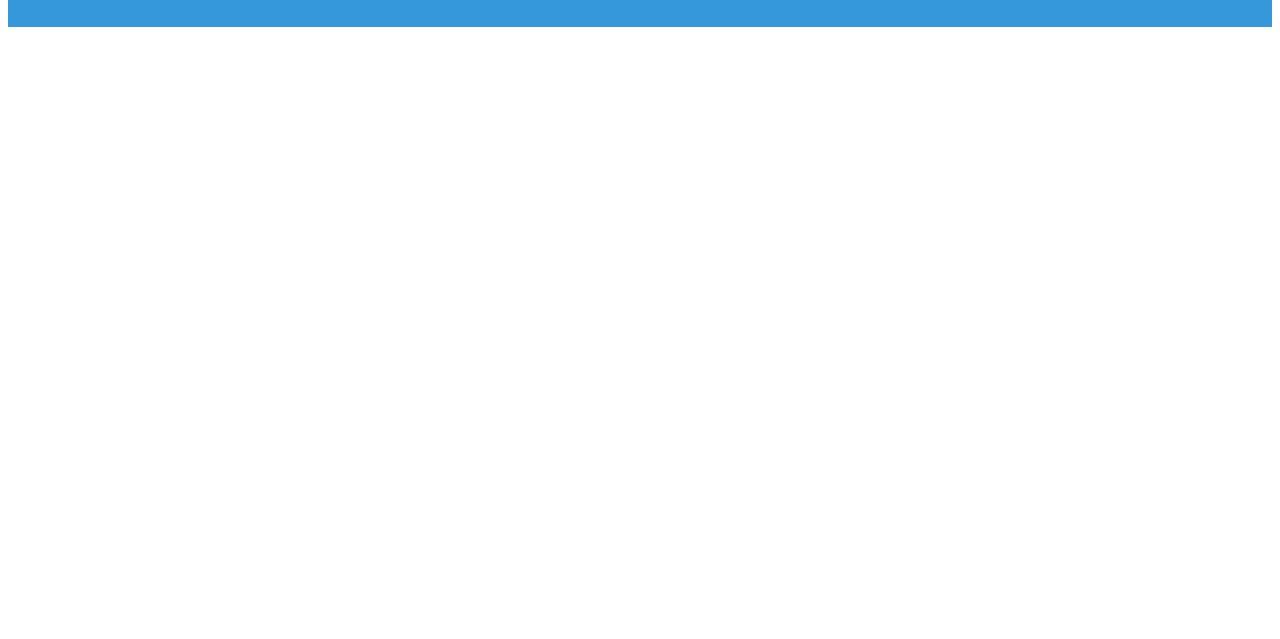
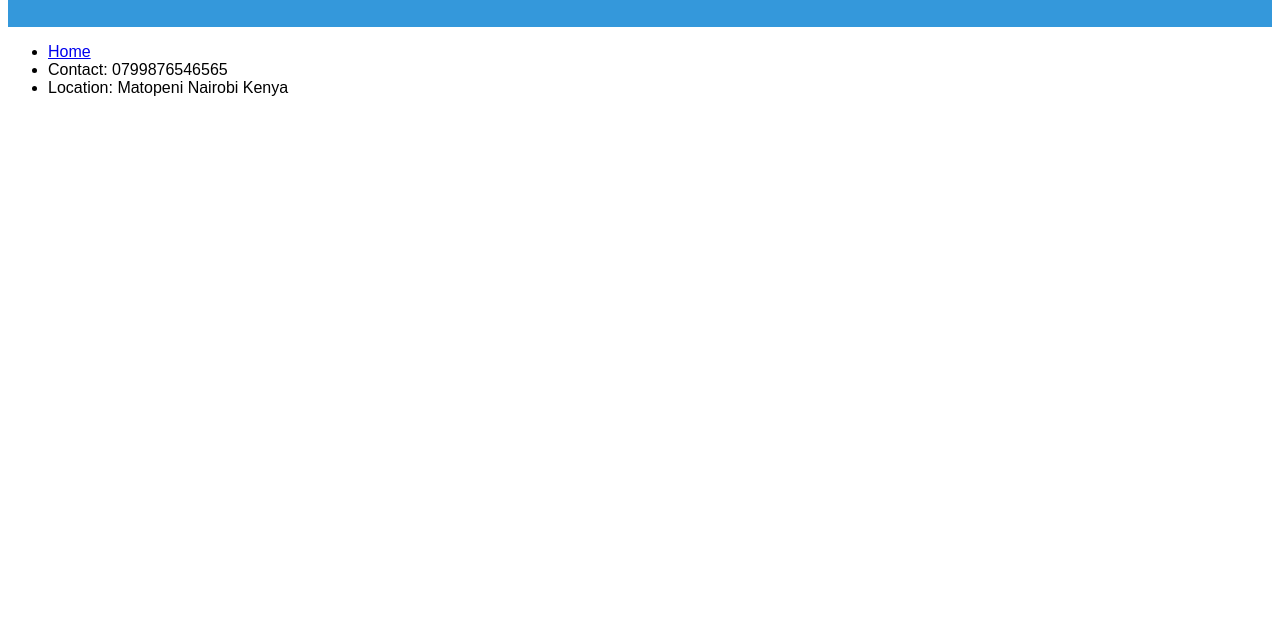
Before and after one commit to MatendoYaMitume/Youtube_Videos, a plain HTML site: page index.html in a window 1280 px wide. Shown: the part 161-800 px from the top of the page. Drawn offline with Linux system fonts and the light colour scheme; no server answers.

Commit message:
Update index.html
add footer

```diff
--- a/index.html
+++ b/index.html
@@ -22,4 +22,11 @@
     </div>
     <script src="script.js"></script>
 </body>
+    <footer>
+        <ul>
+            <li><a href="file:///C:/Users/Admin/Documents/matendo.html#videos">Home</a></li>
+            <li>Contact: 0799876546565</li>
+            <li>Location: Matopeni Nairobi Kenya</li>
+        </ul>
+    </footer>
 </html>
```
